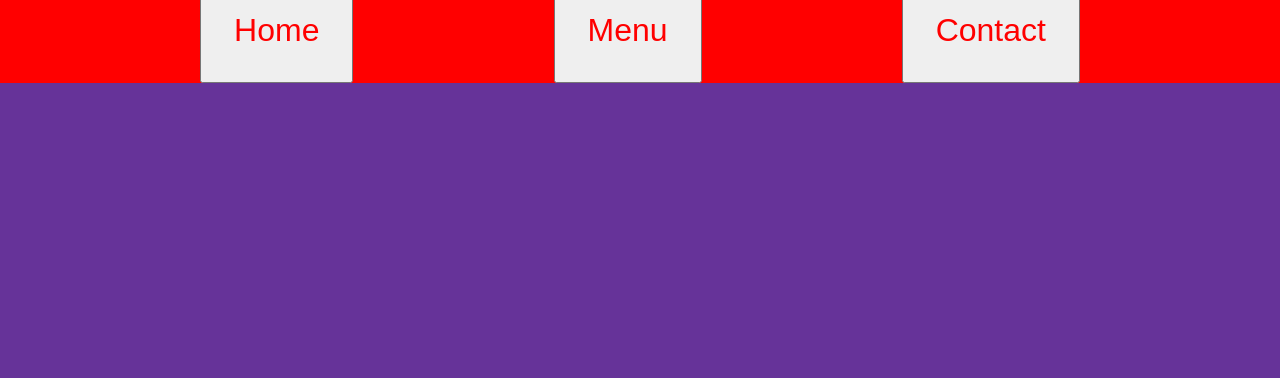
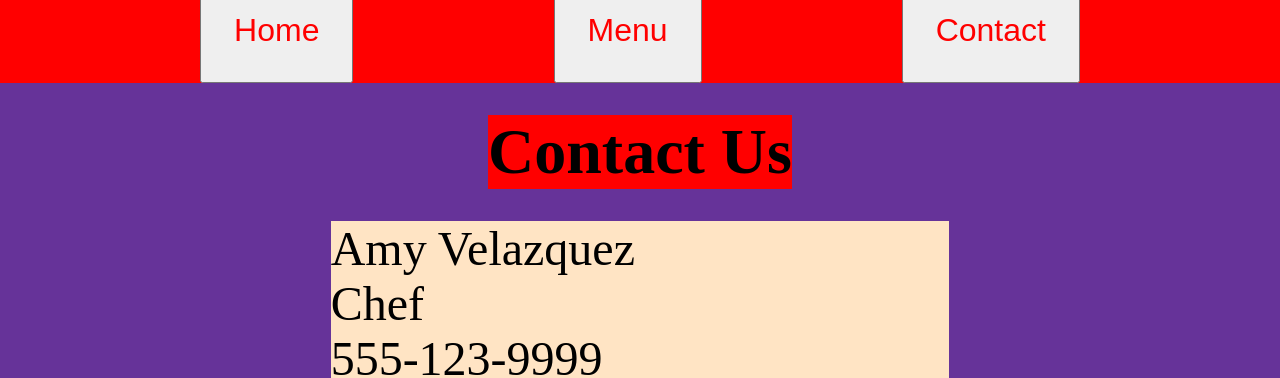
Before and after one commit to Cooladx/Restaurant, a website built with webpack: page src/template.html in a window 1280 px wide. Both pictures are taken after a click on the button "Contact". Shown: the part 422-800 px from the top of the page. Built offline with nearby package versions, Linux system fonts and the light colour scheme.

Commit message:
Finished all sections. Included footer on loading page and on contact page, there are some people to look for if needed for help.

```diff
--- a/src/contact.ts
+++ b/src/contact.ts
@@ -3,6 +3,7 @@ export { contactbtn };
 
 const contactbtn = document.querySelector<HTMLElement>('#about-us');
 
+// Loads the DOM elements for the contents of the contact page for the restaurant.
 function contactLoad() {
     const content = document.querySelector<HTMLElement>('#content');
     if (content) {
@@ -10,4 +11,65 @@ function contactLoad() {
     } else {
         console.error('menuBtn not found:', contactbtn);
     }
+
+    const contact: HTMLElement = document.createElement('h2');
+    content?.appendChild(contact);
+    contact.classList.add('contact-us');
+    contact.textContent = 'Contact Us';
+
+    const contactContainer = document.createElement('div');
+    contactContainer.classList.add('people');
+    content?.appendChild(contactContainer);
+
+    type Contact = {
+        name: string;
+        position: string;
+        phonenumber: string;
+        email: string;
+    };
+
+    const chefInfo: Contact = {
+        name: 'Amy Velazquez',
+        position: 'Chef',
+        phonenumber: '555-123-9999',
+        email: 'totallyRealEmail@notFake.com',
+    };
+
+    const managerInfo: Contact = {
+        name: 'Micheal Khors',
+        position: 'Manager',
+        phonenumber: '444-123-6666',
+        email: 'totallyRealEmail@notFake.com',
+    };
+
+    const serverInfo: Contact = {
+        name: 'Paulina Leblanc',
+        position: 'Server',
+        phonenumber: '999-123-5555',
+        email: 'totallyRealEmail@notFake.com',
+    };
+
+    const contactInfo: Contact[] = [chefInfo, managerInfo, serverInfo];
+    createContacts(contactInfo, contactContainer);
+
+    function createContacts(contactInfo: Contact[], contactContainer: HTMLElement) {
+        contactInfo.forEach((person) => {
+            const div = document.createElement('div');
+            div.classList.add('contact');
+            const name = document.createElement('p');
+            const position = document.createElement('p');
+            const phonenumber = document.createElement('p');
+            const email = document.createElement('p');
+            div.appendChild(name);
+            div.appendChild(position);
+            div.appendChild(phonenumber);
+            div.appendChild(email);
+            name.textContent = person.name;
+            position.textContent = person.position;
+            phonenumber.textContent = person.phonenumber;
+            email.textContent = person.email;
+
+            contactContainer.appendChild(div);
+        });
+    }
 }
--- a/src/homePage.ts
+++ b/src/homePage.ts
@@ -2,10 +2,13 @@
 
 export default homeLoad;
 export { homebtn };
+import { createFooter } from './loadingPage';
 
 const homebtn = document.querySelector<HTMLElement>('#landingPage');
 
 // Loads the DOM elements for the contents of the home page for the resturant.
+// Basically the same as loadingPage, but the purpose of this page is to
+
 function homeLoad() {
     const content = document.querySelector<HTMLElement>('#content');
     if (content) {
--- a/src/loadingPage.ts
+++ b/src/loadingPage.ts
@@ -1,24 +1,20 @@
 import donut from './images/donut2.jpg';
 export default pageLoad;
+export { createFooter };
 
 // Loads the DOM elements for the logo and the contents of the home page for the resturant.
 function pageLoad() {
-    // Assuming you have the `donut` variable defined and pointing to your image source
-    const header = document.querySelector('header'); // Select the header
+    const header = document.querySelector('header');
 
-    // Create a banner div to hold the image
     const banner: HTMLElement = document.createElement('div');
-    banner.classList.add('banner'); // Add a class for styling
+    banner.classList.add('banner');
 
-    // Create the image element
     const image = document.createElement('img');
-    image.src = donut; // Use the donut image source
-    image.classList.add('logo'); // Add a class for styling
+    image.src = donut;
+    image.classList.add('logo');
 
-    // Append the image to the banner
     banner?.appendChild(image);
 
-    // Prepend the banner to the header
     header?.prepend(banner);
 
     const content = document.querySelector('#content');
@@ -53,6 +49,7 @@ function pageLoad() {
     ];
 
     createList(workHoursList, hours);
+    createFooter();
 }
 
 // Function to create an unordered list with a bullet of a full schedule.
@@ -70,3 +67,14 @@ function createList(workHoursList: string[], parentElement: HTMLElement): HTMLEl
     parentElement.classList.add('sethours');
     return parentElement;
 }
+
+//Function to create footer, takes no parameters. Only used once for this one loading page.
+// It will statically stay on other pages even when DOM is reloaded so no imports are needed.
+
+function createFooter() {
+    const footer = document.createElement('footer');
+    document.body.appendChild(footer);
+    const ending = document.createElement('p');
+    footer.appendChild(ending);
+    ending.textContent = '©  2024 Sweet Haven. All rights reserved.';
+}
--- a/src/menu.ts
+++ b/src/menu.ts
@@ -11,12 +11,13 @@ import macarons from './images/sweets/macarons.jpg';
 import oatmeal from './images/sweets/oatmeal.jpg';
 const menuBtn = document.querySelector<HTMLElement>('#card');
 
+// Loads the DOM elements for the contents of the menu page for the restaurant.
 function menuLoad() {
     const content = document.querySelector<HTMLElement>('#content');
     if (content) {
         content.textContent = '';
     } else {
-        console.error('menuBtn not found:', menuBtn);
+        console.error('content not found:', content);
     }
 
     const shakes: HTMLElement = document.createElement('section');
@@ -55,7 +56,6 @@ function menuLoad() {
 // Function to create images and append them to the section.
 // The parameters are imgStorage which is an array of img imports.
 // and sends a div element which will be appended each img element as a final result.
-
 function createImages(imgStorage: string[], shakestore: HTMLElement) {
     imgStorage.forEach((image: string) => {
         const img = document.createElement('img');
--- a/src/styles.css
+++ b/src/styles.css
@@ -31,6 +31,7 @@ nav {
 #content {
     display: flex;
     flex-direction: column;
+    align-items: center;
     overflow: hidden;
 }
 
@@ -75,6 +76,15 @@ h2 {
     list-style: none;
 }
 
+footer {
+    display: flex;
+    justify-content: center;
+    font-size: 2rem;
+    font-family: 'Times New Roman', Times, serif;
+    color: pink;
+    margin-bottom: 1rem;
+}
+
 /* MENU page */
 
 .mshakes {
@@ -112,3 +122,11 @@ h2 {
     margin-top: 3rem;
     object-fit: cover; /* Ensures that the images cover the space proportionally */
 }
+
+/* Contact Page */
+
+.contact {
+    font-size: 3rem;
+    margin: 2rem 0 2rem 0;
+    background-color: bisque;
+}
```
